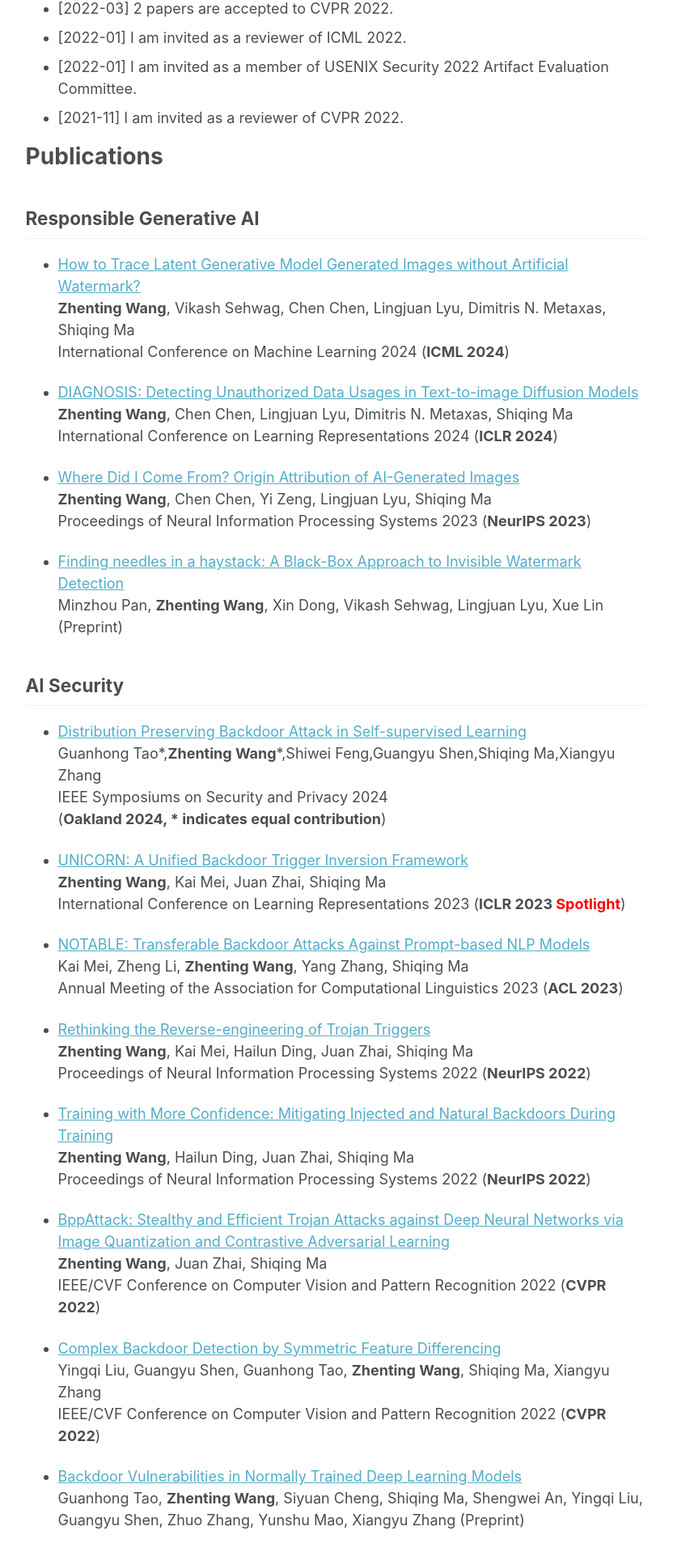
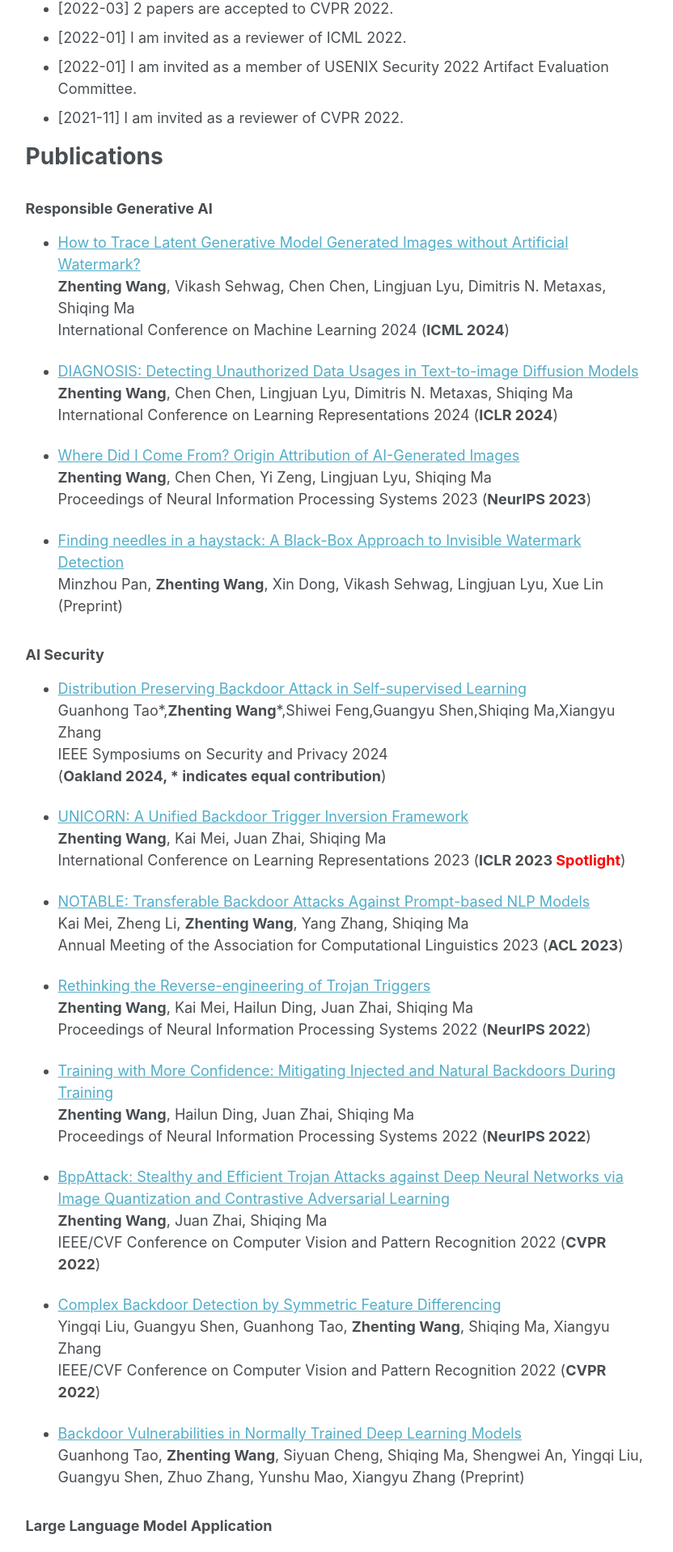
Before and after one commit to ZhentingWang/zhentingwang.github.io, a Jekyll site: the page built from _pages/about.md, in a window 1280 px wide. Shown: the part 1484-3401 px from the top of the page at 81% size, without its empty margins (250-1082 px from the left). Built offline with Jekyll 4.4.1, drawn with Linux system fonts in a browser that asks for light colours.

```diff
--- a/_pages/about.md
+++ b/_pages/about.md
@@ -49,7 +49,7 @@ News
 Publications
 ======
 
-## Responsible Generative AI
+### Responsible Generative AI
 
 * [How to Trace Latent Generative Model Generated Images without Artificial Watermark?](https://zhentingwang.github.io/)
 **Zhenting Wang**, Vikash Sehwag, Chen Chen, Lingjuan Lyu, Dimitris N. Metaxas, Shiqing Ma
@@ -66,7 +66,7 @@ Proceedings of Neural Information Processing Systems 2023 (**NeurIPS 2023**)
 * [Finding needles in a haystack: A Black-Box Approach to Invisible Watermark Detection](https://arxiv.org/pdf/2403.15955.pdf)
 Minzhou Pan, **Zhenting Wang**, Xin Dong, Vikash Sehwag, Lingjuan Lyu, Xue Lin (Preprint)
 
-## AI Security
+### AI Security
 
 * [Distribution Preserving Backdoor Attack in Self-supervised Learning](https://zhentingwang.github.io/)
 Guanhong Tao*,**Zhenting Wang**\*,Shiwei Feng,Guangyu Shen,Shiqing Ma,Xiangyu Zhang
@@ -100,7 +100,7 @@ IEEE/CVF Conference on Computer Vision and Pattern Recognition 2022 (**CVPR 2022
 * [Backdoor Vulnerabilities in Normally Trained Deep Learning Models](https://arxiv.org/abs/2211.15929)
 Guanhong Tao, **Zhenting Wang**, Siyuan Cheng, Shiqing Ma, Shengwei An, Yingqi Liu, Guangyu Shen, Zhuo Zhang, Yunshu Mao, Xiangyu Zhang (Preprint)
 
-## Large Language Model Application
+### Large Language Model Application
 
 * [ProLLM: Protein Chain-of-Thoughts Enhanced LLM for Protein-Protein Interaction Prediction](https://www.biorxiv.org/content/10.1101/2024.04.18.590025v1.full.pdf)
 Mingyu Jin, Haochen Xue, **Zhenting Wang**, Boming Kang, Ruosong Ye, Kaixiong Zhou, Mengnan Du, Yongfeng Zhang
@@ -108,13 +108,13 @@ Mingyu Jin, Haochen Xue, **Zhenting Wang**, Boming Kang, Ruosong Ye, Kaixiong Zh
 * [Health-LLM: Personalized Retrieval-Augmented Disease Prediction Model](https://arxiv.org/abs/2402.00746)
 Mingyu Jin, Qinkai Yu, Dong Shu, Chong Zhang, Lizhou Fan, Wenyue Hua, Suiyuan Zhu, Yanda Meng, **Zhenting Wang**, Mengnan Du, Yongfeng Zhang
 
-## XAI
+### XAI
 
 * [Exploring Concept Depth: How Large Language Models Acquire Knowledge at Different Layers?](https://arxiv.org/pdf/2404.07066.pdf)
 Mingyu Jin, Qinkai Yu, Jingyuan Huang, Qingcheng Zeng, **Zhenting Wang**, Wenyue Hua, Haiyan Zhao, Kai Mei, Yanda Meng, Kaize Ding, Fan Yang, Mengnan Du, Yongfeng Zhang
 
 
-## Object Detection
+### Object Detection
 
 * [Learning Selective Assignment Network for Scene-aware Vehicle Detection](https://zhentingwang.github.io)
 **Zhenting Wang**, Wei Li, Xiao Wu, Luhan Sheng
```
